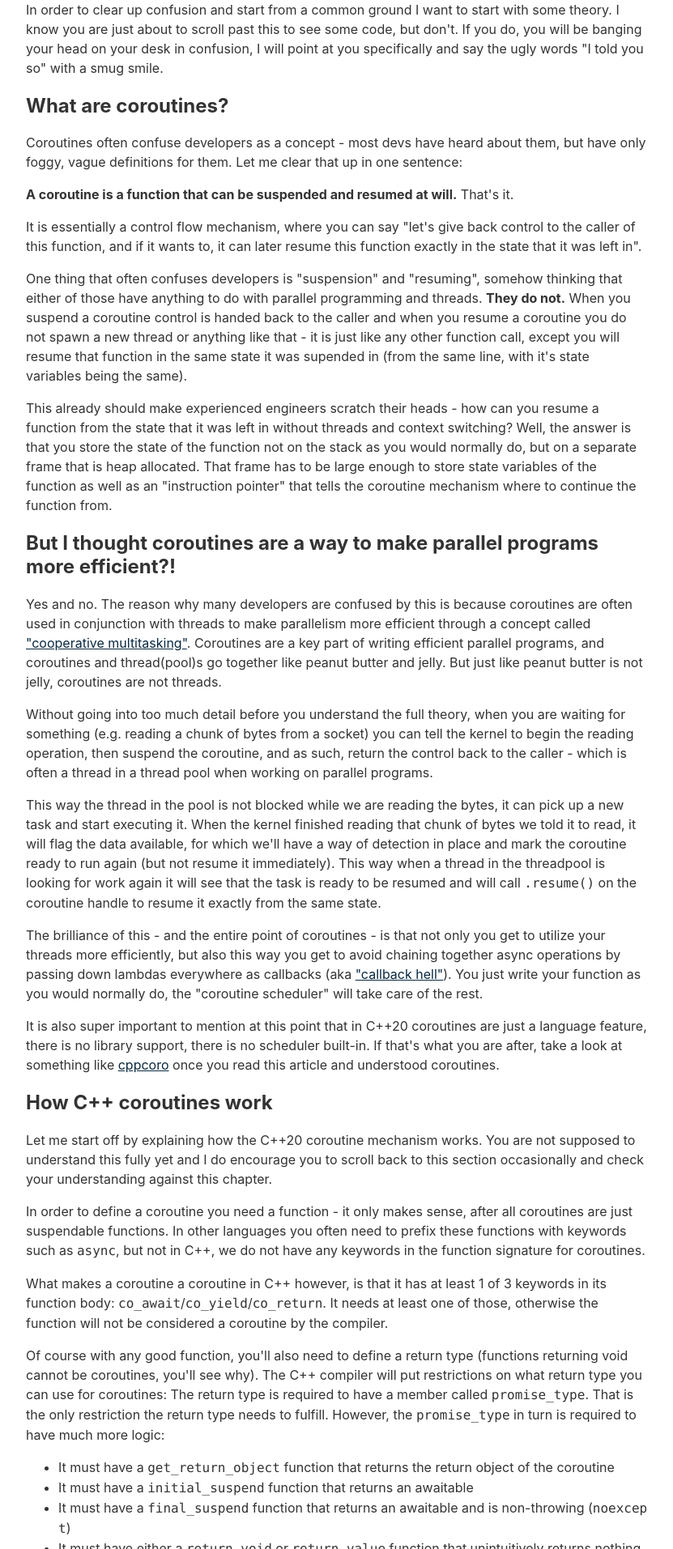
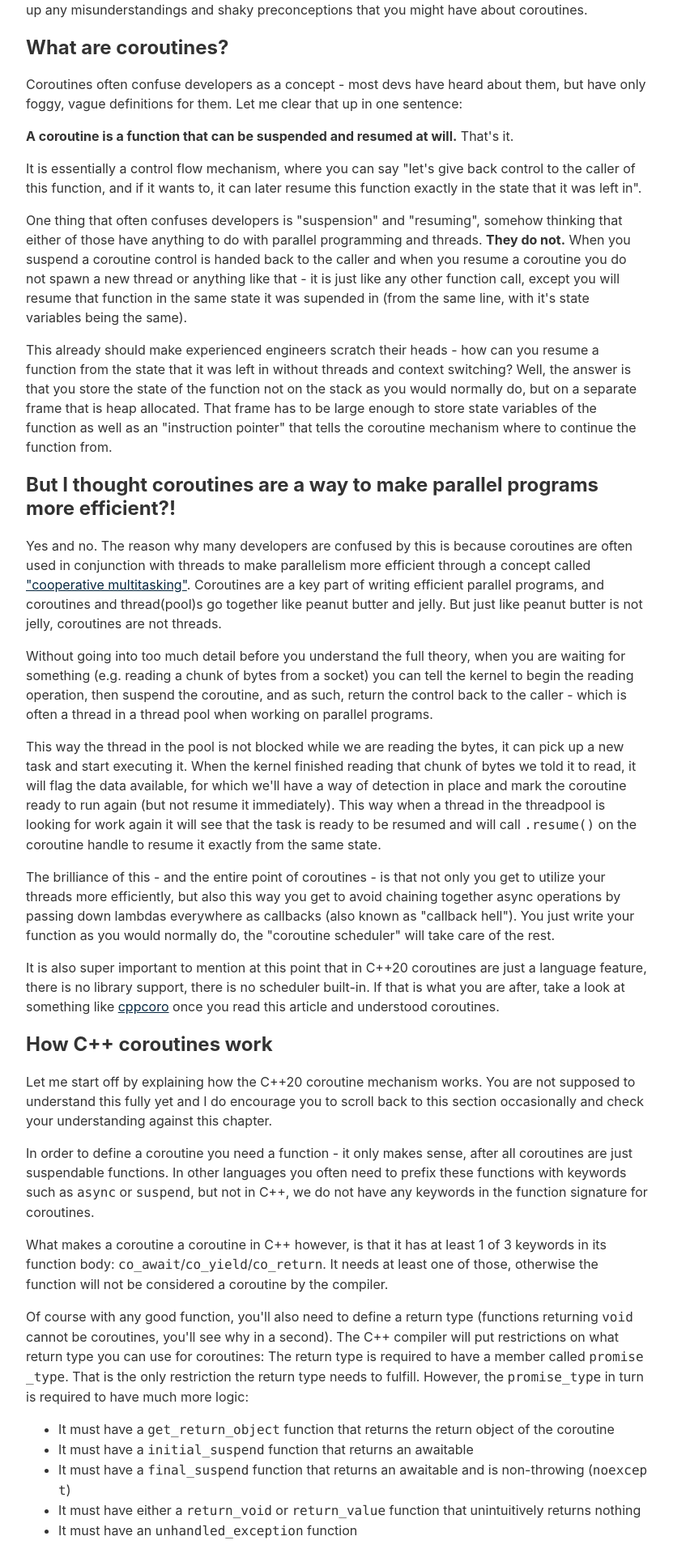
Before and after one commit to PandarinDev/pandarin.dev, an Eleventy site: page content/blog/2025-07-23-cpp20-coroutine-basics.md in a window 1280 px wide. Shown: the part 707-2620 px from the top of the page at 81% size, without its empty margins (224-1055 px from the left). Built offline with nearby package versions, Linux system fonts and the light colour scheme; Eleventy itself is replaced by a stand-in of ours; some packages are replaced by stand-ins of ours; files that its build step writes are made by us from their sources; what @zachleat/heading-anchors, zod-validation-error would draw is missing.

Commit message:
Updated coroutine article with some stylistic changes.

```diff
--- a/content/blog/2025-07-23-cpp20-coroutine-basics.md
+++ b/content/blog/2025-07-23-cpp20-coroutine-basics.md
@@ -8,14 +8,14 @@ permalink: cpp20-coroutine-basics/
 # Preamble
 C++20 adds a bunch of cool new features to an already complicated language full of footguns: Concepts, modules, [spaceships](https://devblogs.microsoft.com/cppblog/simplify-your-code-with-rocket-science-c20s-spaceship-operator/) and even coroutines.
 While most of the new features are relatively straightforward, coroutines are not.
-This is further proven by the myriad of existing coroutine tutorials and guides already present on the internet. Everyone and their dog seemingly wants to write an article on coroutines, so I figured why not pile on?!
+This is further proven by the myriad of existing coroutine tutorials and guides already present on the internet.
 
 To be honest I found most of the existing documentation and guides unnecessarily complicated and confusing (often even misleading or straight up wrong), so I figured I'll try to explain things my way, and hopefully make things easier to grasp for people.
 
-This is going to be a long article and I firmly believe this is a topic that cannot be taught in short form, so grab a snack and drink and read on. I promise I'll try to make this as short and painless as possible, but this is complicated topic, so it will require some patience and head scratching from you as well. Do not feel bad if something is not immediately obvious to you, it took me multiple attempts to mostly understand the things I write about here.
+This is going to be a long article and I firmly believe this is a topic that cannot be taught in short form, so grab a snack and drink and read on. I promise I'll try to make this as short and painless as possible, but this is complicated topic, so it will require some patience and head scratching from you as well.
 
 # Theory
-In order to clear up confusion and start from a common ground I want to start with some theory. I know you are just about to scroll past this to see some code, but don't. If you do, you will be banging your head on your desk in confusion, I will point at you specifically and say the ugly words "I told you so" with a smug smile.
+In order to clear up confusion and start from a common ground I want to start with some theory. I promise this won't be long and we'll shortly dive into the code, but it is important that we first clear up any misunderstandings and shaky preconceptions that you might have about coroutines.
 
 ## What are coroutines?
 Coroutines often confuse developers as a concept - most devs have heard about them, but have only foggy, vague definitions for them. Let me clear that up in one sentence:
@@ -36,18 +36,18 @@ Without going into too much detail before you understand the full theory, when y
 
 This way the thread in the pool is not blocked while we are reading the bytes, it can pick up a new task and start executing it. When the kernel finished reading that chunk of bytes we told it to read, it will flag the data available, for which we'll have a way of detection in place and mark the coroutine ready to run again (but not resume it immediately). This way when a thread in the threadpool is looking for work again it will see that the task is ready to be resumed and will call `.resume()` on the coroutine handle to resume it exactly from the same state.
 
-The brilliance of this - and the entire point of coroutines - is that not only you get to utilize your threads more efficiently, but also this way you get to avoid chaining together async operations by passing down lambdas everywhere as callbacks (aka ["callback hell"](https://medium.com/@raihan_tazdid/callback-hell-in-javascript-all-you-need-to-know-296f7f5d3c1)). You just write your function as you would normally do, the "coroutine scheduler" will take care of the rest.
+The brilliance of this - and the entire point of coroutines - is that not only you get to utilize your threads more efficiently, but also this way you get to avoid chaining together async operations by passing down lambdas everywhere as callbacks (also known as "callback hell"). You just write your function as you would normally do, the "coroutine scheduler" will take care of the rest.
 
-It is also super important to mention at this point that in C++20 coroutines are just a language feature, there is no library support, there is no scheduler built-in. If that's what you are after, take a look at something like [cppcoro](https://github.com/lewissbaker/cppcoro) once you read this article and understood coroutines.
+It is also super important to mention at this point that in C++20 coroutines are just a language feature, there is no library support, there is no scheduler built-in. If that is what you are after, take a look at something like [cppcoro](https://github.com/lewissbaker/cppcoro) once you read this article and understood coroutines.
 
 ## How C++ coroutines work
 Let me start off by explaining how the C++20 coroutine mechanism works. You are not supposed to understand this fully yet and I do encourage you to scroll back to this section occasionally and check your understanding against this chapter.
 
-In order to define a coroutine you need a function - it only makes sense, after all coroutines are just suspendable functions. In other languages you often need to prefix these functions with keywords such as `async`, but not in C++, we do not have any keywords in the function signature for coroutines.
+In order to define a coroutine you need a function - it only makes sense, after all coroutines are just suspendable functions. In other languages you often need to prefix these functions with keywords such as `async` or `suspend`, but not in C++, we do not have any keywords in the function signature for coroutines.
 
 What makes a coroutine a coroutine in C++ however, is that it has at least 1 of 3 keywords in its function body: `co_await`/`co_yield`/`co_return`. It needs at least one of those, otherwise the function will not be considered a coroutine by the compiler.
 
-Of course with any good function, you'll also need to define a return type (functions returning void cannot be coroutines, you'll see why). The C++ compiler will put restrictions on what return type you can use for coroutines: The return type is required to have a member called `promise_type`. That is the only restriction the return type needs to fulfill. However, the `promise_type` in turn is required to have much more logic:
+Of course with any good function, you'll also need to define a return type (functions returning `void` cannot be coroutines, you'll see why in a second). The C++ compiler will put restrictions on what return type you can use for coroutines: The return type is required to have a member called `promise_type`. That is the only restriction the return type needs to fulfill. However, the `promise_type` in turn is required to have much more logic:
 - It must have a `get_return_object` function that returns the return object of the coroutine
 - It must have a `initial_suspend` function that returns an awaitable
 - It must have a `final_suspend` function that returns an awaitable and is non-throwing (`noexcept`)
@@ -314,5 +314,3 @@ print(next(gen_obj)) # 2
 This is it. This is how simple I expected C++ coroutines to be when they were announced. Of course Python being an interpreted language this is a bit of an unfair comparison, but you get the point.
 
 Anyways, I'll let everyone make up their own mind about how they feel about the implementation of the feature, I only wanted to clarify the concept through this article. In case any of my examples make no sense to you, if you have any questions or you spotted a mistake feel free to reach out.
-
-Have a great day, and thanks for taking the time to read through all this, hope you learned something.
```
